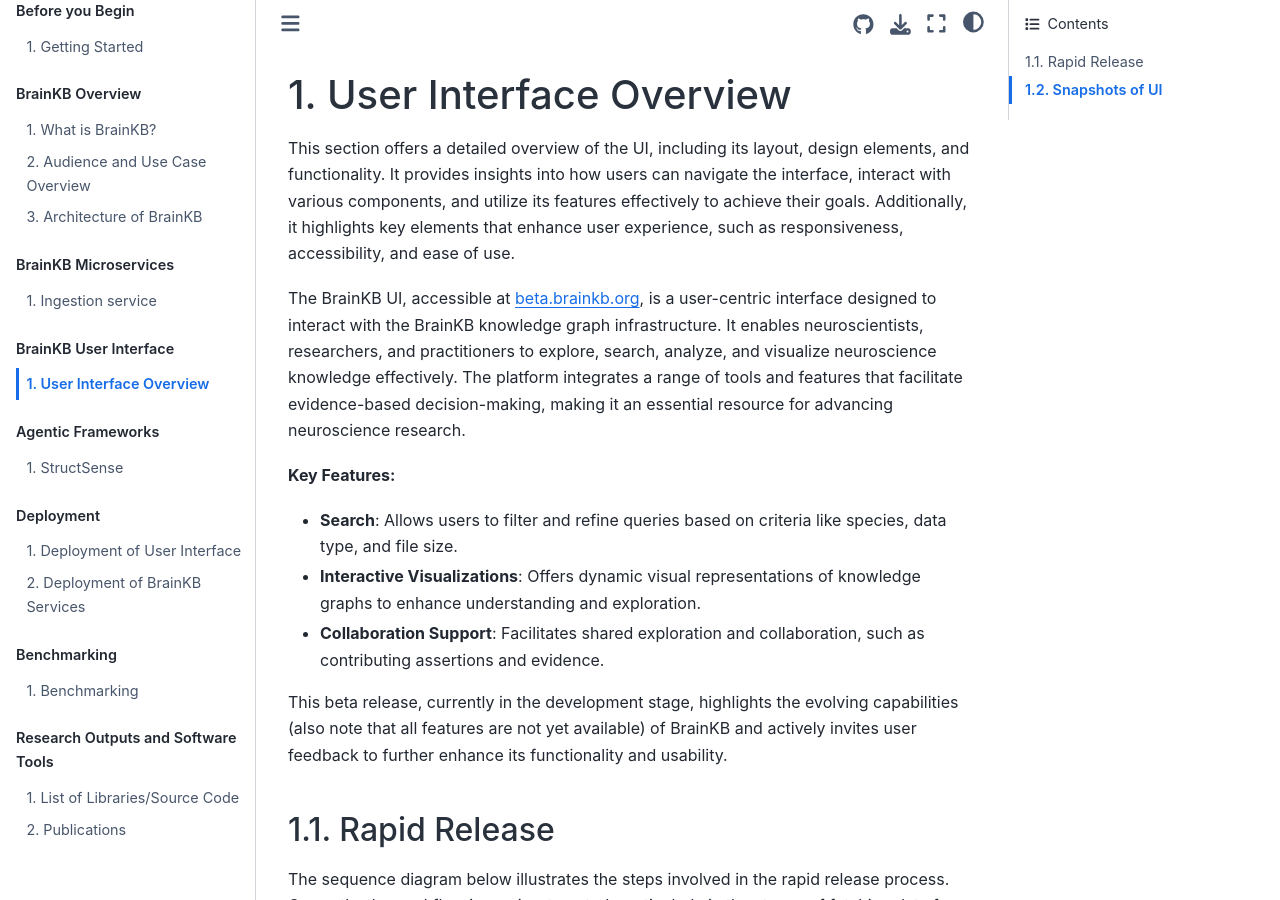
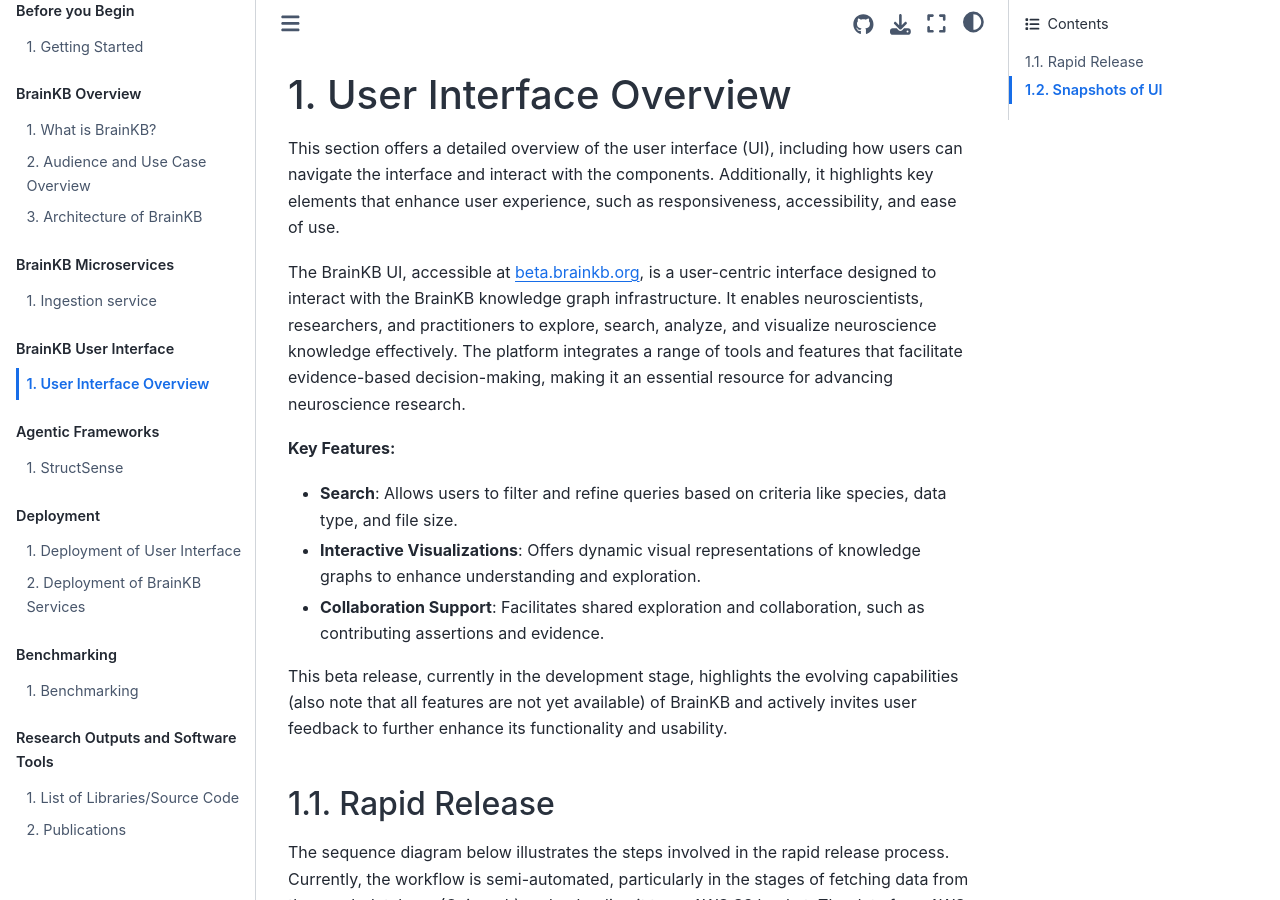
Before and after one commit to sensein/brainkbdocs, a Jupyter Book: the page built from docs/brainkbui.md, in a window 1280 px wide and 900 px high. Built offline with Jupyter Book 1.0.4 settings and Sphinx 7.4.7 and the Sphinx Book theme 1.1.4, drawn with Linux system fonts in a browser that asks for light colours.

Commit message:
Update docs/brainkbui.md
Co-authored-by: Kabilar Gunalan <kabi@mit.edu>

```diff
--- a/docs/brainkbui.md
+++ b/docs/brainkbui.md
@@ -1,5 +1,5 @@
 # User Interface Overview
-This section offers a detailed overview of the UI, including its layout, design elements, and functionality. It provides insights into how users can navigate the interface, interact with various components, and utilize its features effectively to achieve their goals.
+This section offers a detailed overview of the user interface (UI), including how users can navigate the interface and interact with the components.
 Additionally, it highlights key elements that enhance user experience, such as responsiveness, accessibility, and ease of use.
 
 The BrainKB UI, accessible at [beta.brainkb.org](https://beta.brainkb.org), is a user-centric interface designed to interact with the BrainKB knowledge graph infrastructure. It enables neuroscientists, researchers, and practitioners to explore, search, analyze, and visualize neuroscience knowledge effectively. The platform integrates a range of tools and features that facilitate evidence-based decision-making, making it an essential resource for advancing neuroscience research.
```
